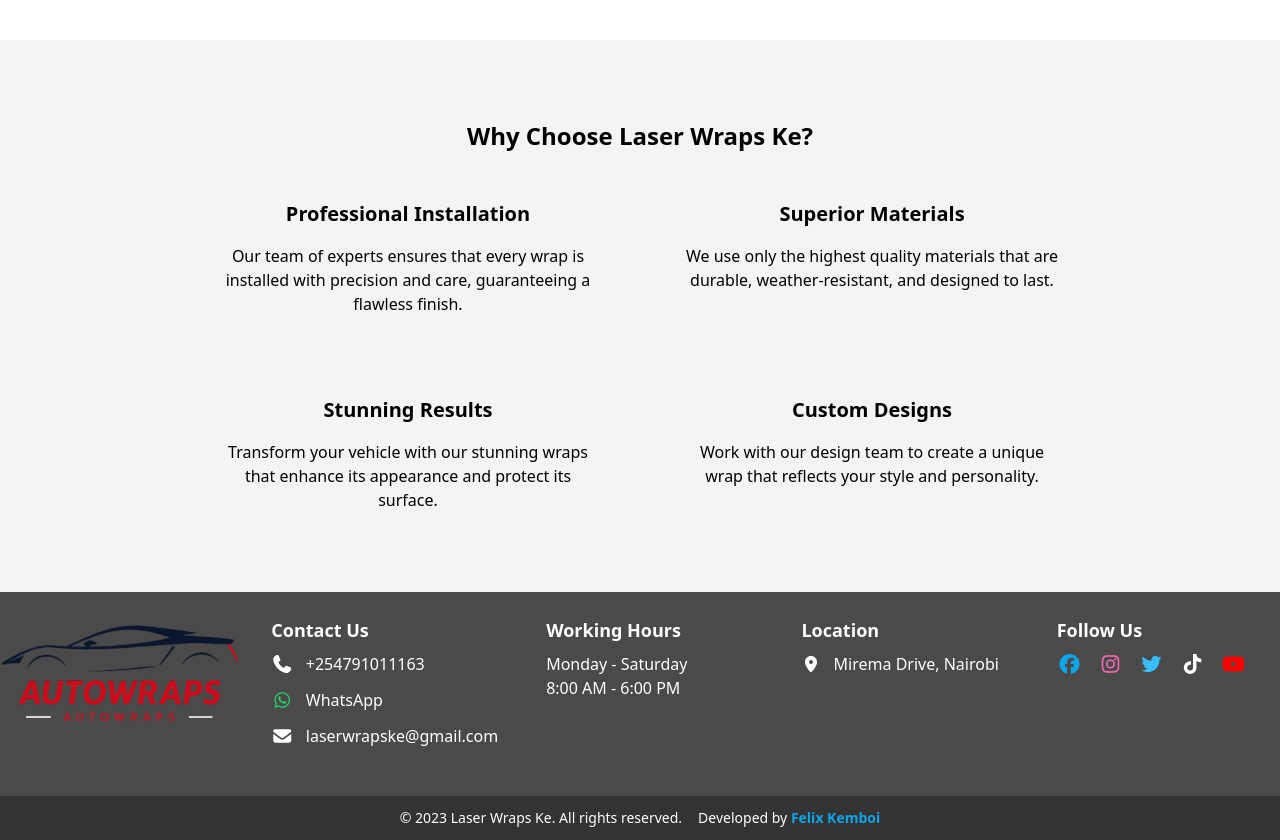
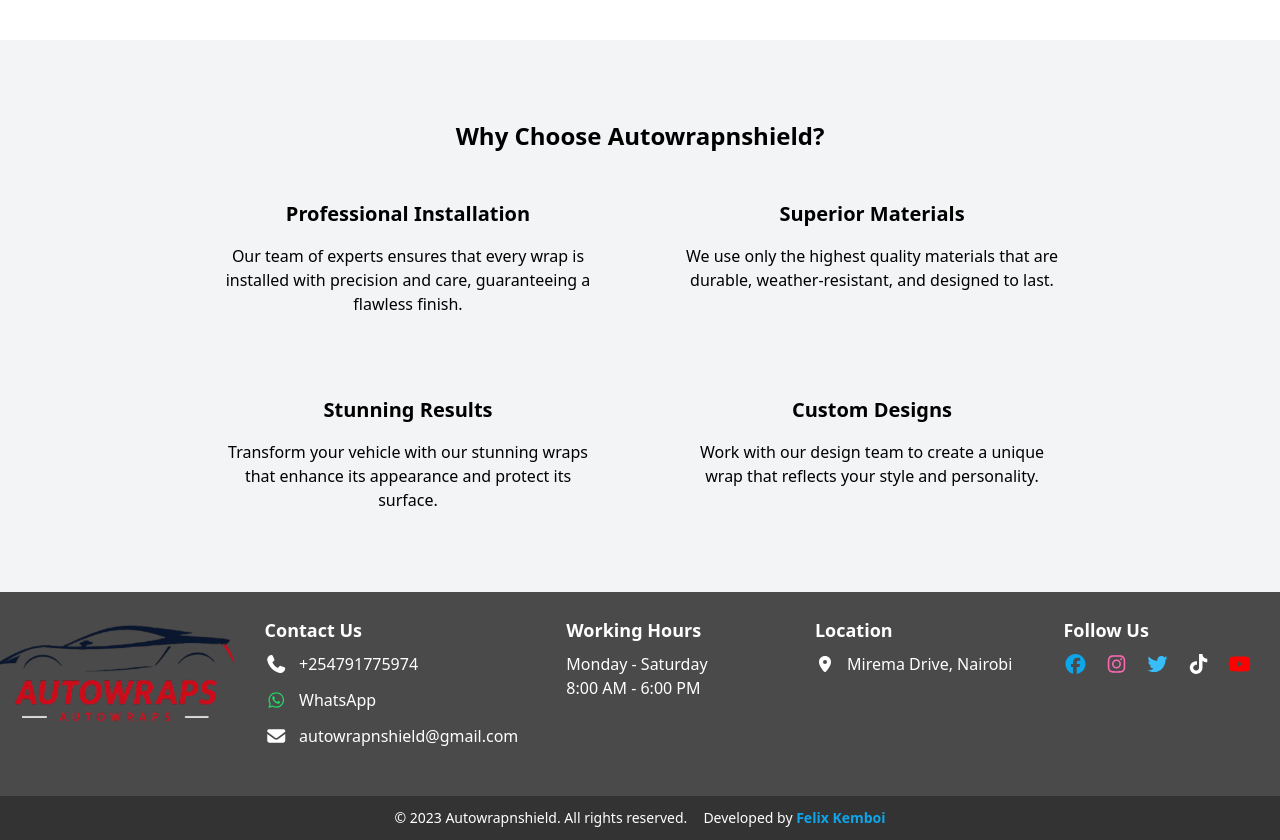
Before and after one commit to Lunar-88/Wrap, a React (Vite) app in the folder frontend/: page /#/ in a window 1280 px wide. Shown: the part 1520-2360 px from the top of the page. Built offline with nearby package versions, Linux system fonts and the light colour scheme.

Commit message:
contact changes

```diff
--- a/frontend/index.html
+++ b/frontend/index.html
@@ -3,7 +3,7 @@
   <head>
     <meta charset="UTF-8" />
     <meta name="viewport" content="width=device-width, initial-scale=1.0" />
-    <title>Laser Wraps Ke</title>
+    <title>Autowrapnshield</title>
   </head>
   <body>
     <div id="root"></div>
--- a/frontend/src/admin/AdminDashboard.jsx
+++ b/frontend/src/admin/AdminDashboard.jsx
@@ -100,7 +100,7 @@
   )}
 </div>
       <div className="mt-6 text-center text-gray-500">
-        <p>Admin Dashboard - Laser Wraps Booking System</p>
+        <p>Admin Dashboard - Autowrapnshield Booking System</p>
         <p>© {new Date().getFullYear()} Laser Wraps</p>
       </div>
     </div>
--- a/frontend/src/components/Footer.jsx
+++ b/frontend/src/components/Footer.jsx
@@ -18,15 +18,15 @@
       <ul className="flex flex-col space-y-3">
         <li className="flex items-center gap-3 justify-center md:justify-start">
           <FontAwesomeIcon icon={faPhone} className="text-lg" />
-          <a href="tel:+254791011163" className="hover:text-green-400 transition">+254791011163</a>
+          <a href="tel:+254791775974" className="hover:text-green-400 transition">+254791775974</a>
         </li>
         <li className="flex items-center gap-3 justify-center md:justify-start">
           <FontAwesomeIcon icon={faWhatsapp} className="text-[#25D366] text-lg" />
-          <a href="http://wa.me/message/F4J2J7A5B66GB1" target="_blank" rel="noopener noreferrer">WhatsApp</a>
+          <a href="http://wa.me/message/0791775974" target="_blank" rel="noopener noreferrer">WhatsApp</a>
         </li>
         <li className="flex items-center gap-3 justify-center md:justify-start">
           <FontAwesomeIcon icon={faEnvelope} className="text-lg" />
-          <a href="mailto:laserwrapske@gmail.com">laserwrapske@gmail.com</a>
+          <a href="mailto:autowrapnshield@gmail.com">autowrapnshield@gmail.com</a>
         </li>
       </ul>
     </div>
@@ -51,7 +51,7 @@
         <a href="https://www.facebook.com/share/1HFPdp7c38/?mibextid=wwXIfr" className="text-sky-500 hover:text-gray-400" target="_blank" rel="noopener noreferrer">
           <FontAwesomeIcon icon={faFacebook} size="lg" />
         </a>
-        <a href="https://www.instagram.com/laser_wrapske?igsh=MXZoa2RxbWkzNWlraA==" className="text-[#FF69B4] hover:text-[#FFC0CB]" target="_blank" rel="noopener noreferrer">
+        <a href="https://www.instagram.com/autowrapnshield?utm_source=ig_web_button_share_sheet&igsh=ZDNlZDc0MzIxNw==" className="text-[#FF69B4] hover:text-[#FFC0CB]" target="_blank" rel="noopener noreferrer">
           <FontAwesomeIcon icon={faInstagram} size="lg" />
         </a>
         <a href="https://x.com/customz2676035?s=21" className="text-sky-400 hover:text-gray-400" target="_blank" rel="noopener noreferrer">
@@ -69,7 +69,7 @@
 
   {/* Footer Bottom Bar */}
   <div className="bg-[#333333] flex flex-col md:flex-row items-center justify-center gap-4 py-3 px-4 text-sm text-center">
-    <p>© 2023 Laser Wraps Ke. All rights reserved.</p>
+    <p>© 2023 Autowrapnshield. All rights reserved.</p>
     <p>
       Developed by{' '}
       <a href="https://www.linkedin.com/in/felix-kemboi-33b757369?utm_source=share&utm_campaign=share_via&utm_content=profile&utm_medium=ios_app" className="text-sky-500 font-bold">
--- a/frontend/src/components/Whyus.jsx
+++ b/frontend/src/components/Whyus.jsx
@@ -3,7 +3,7 @@
   return (
     <section className="w-full bg-gray-100 py-20">
   <div className="flex flex-col items-center justify-center text-center">
-    <h1 className="text-2xl font-bold mb-12">Why Choose Laser Wraps Ke?</h1>
+    <h1 className="text-2xl font-bold mb-12">Why Choose Autowrapnshield?</h1>
 
     <div className="flex flex-wrap justify-center gap-20 max-w-6xl">
       <div className="max-w-sm">
--- a/frontend/src/pages/Contact.jsx
+++ b/frontend/src/pages/Contact.jsx
@@ -22,14 +22,14 @@
           <ul className="flex flex-col space-y-4">
             <li className="flex items-center gap-3 justify-center md:justify-start">
               <FontAwesomeIcon icon={faPhone} className="text-lg" />
-              <a href="tel:+254791011163" className="hover:text-green-400 transition">
-                +254791011163
+              <a href="tel:+254791775974" className="hover:text-green-400 transition">
+                +254791775974
               </a>
             </li>
             <li className="flex items-center gap-3 justify-center md:justify-start">
               <FontAwesomeIcon icon={faWhatsapp} className="text-[#25D366] text-lg" />
               <a
-                href="http://wa.me/message/F4J2J7A5B66GB1"
+                href="http://wa.me/message/0791775974"
                 target="_blank"
                 rel="noopener noreferrer"
               >
@@ -38,7 +38,7 @@
             </li>
             <li className="flex items-center gap-3 justify-center md:justify-start">
               <FontAwesomeIcon icon={faEnvelope} className="text-lg" />
-              <a href="mailto:laserwrapske@gmail.com">laserwrapske@gmail.com</a>
+              <a href="mailt:autowrapnshield@gmail.com">autowrapnshield2gmail.com</a>
             </li>
           </ul>
         </div>
```
